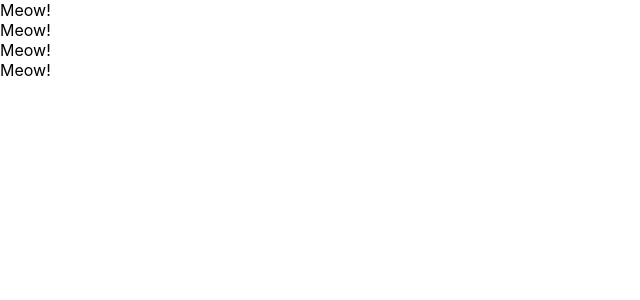
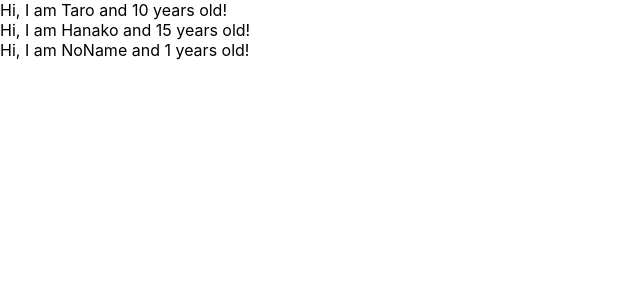
Before and after one commit to KanaMATSUMOTO1208/udemy_react_redux_app, a React (Create React App) app: page / in a window 1280 px wide. Shown: the top 300 px of the page, without its empty margins (0-640 px from the left). Built offline with nearby package versions, Linux system fonts and the light colour scheme.

Commit message:
learn props of component

```diff
--- a/src/App.js
+++ b/src/App.js
@@ -1,6 +1,43 @@
 // import React, {Component} from "react";
 // クラスコンポーネントがコメントアウト→Component誰も使ってないため消してよい
 import React from "react";
+
+
+//関数コンポーネント
+const App = () => {
+  //map解説　→繰り返し処理で無駄を省く
+  const profiles = [
+    {name: "Taro", age: 10},
+    {name: "Hanako", age: 15},
+    {name: "NoName"}
+  ]
+
+  return (
+    <div>
+      {
+        profiles.map((profiles, index) => {
+          return <User name={profiles.name} age={profiles.age} />
+        })
+      }
+    </div>
+  )
+
+  //props解説
+  // return (
+  //   <div>
+  //     {/* Userというコンポーネントに対してnameという属性を与える.「nameという属性を与えてUserというコンポーネント呼び出す」 */}
+  //     <User name={"Taro"} age={10} />
+  //     {/* コンポーネントは再利用可能 */}
+  //     <User name={"Hanako"} age={5} />
+
+  //   </div>
+  // )
+}
+
+const User = (props) => {
+  return <div>Hi, I am {props.name} and {props.age} years old!</div>
+}
+
 
 // class App extends Component {
 //   //AppというクラスがComponentを継承している→Appはクラスコンポーネント
@@ -35,21 +72,9 @@
 //   }
 // }
 
-//関数コンポーネント
-const App = ()=>{
-  return (
-    <div>
-      <Cat />
-      <Cat />
-      <Cat />
-      <Cat />
-
-    </div>
-  )
-}
-
-const Cat =()=>{
-  return <div>Meow!</div>
+//デフォルトprops
+User.defaultProps = {
+  age: 1
 }
 
 export default App;
```
